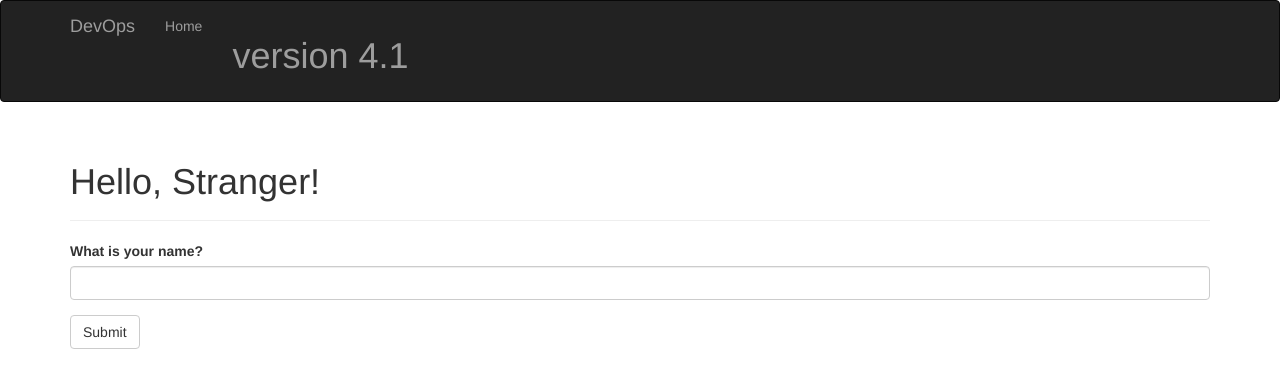
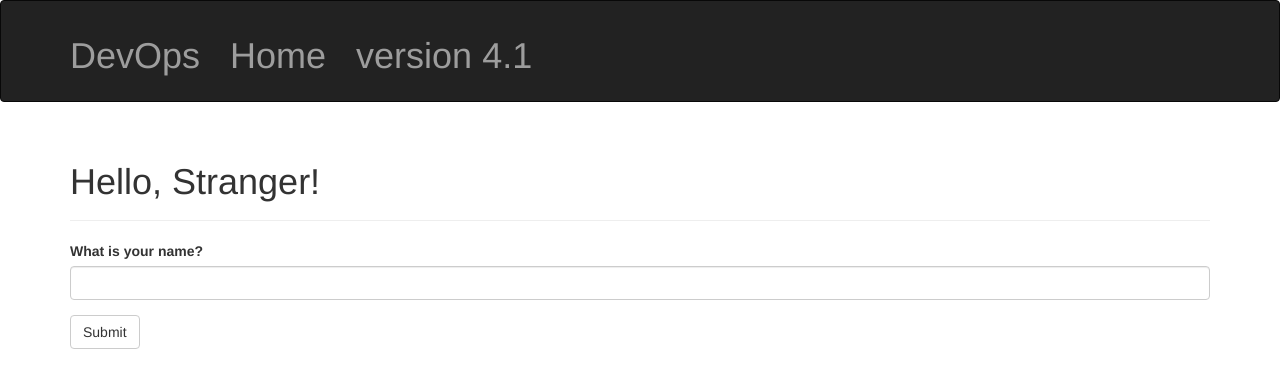
Before and after one commit to i3-id/python-flask-alan, a Flask app: page / in a window 1280 px wide. Shown: the top 388 px of the page. Run offline with Flask 2, Linux system fonts and the light colour scheme; some libraries are stand-ins or nearby versions.

Commit message:
Update base.html

```diff
--- a/templates/base.html
+++ b/templates/base.html
@@ -18,11 +18,11 @@
                 <span class="icon-bar"></span>
                 <span class="icon-bar"></span>
             </button>
-            <a class="navbar-brand" href="/">DevOps</a>
+            <a class="navbar-brand" href="/"><h1>DevOps</h1></a>
         </div>
         <div class="navbar-collapse collapse">
             <ul class="nav navbar-nav">
-                <li><a href="/">Home</a></li>
+                <li><a href="/"><h1>Home</h1></a></li>
 		<li><a href="/"><h1>version 4.1</h1></a></li>
             </ul>
         </div>
```
